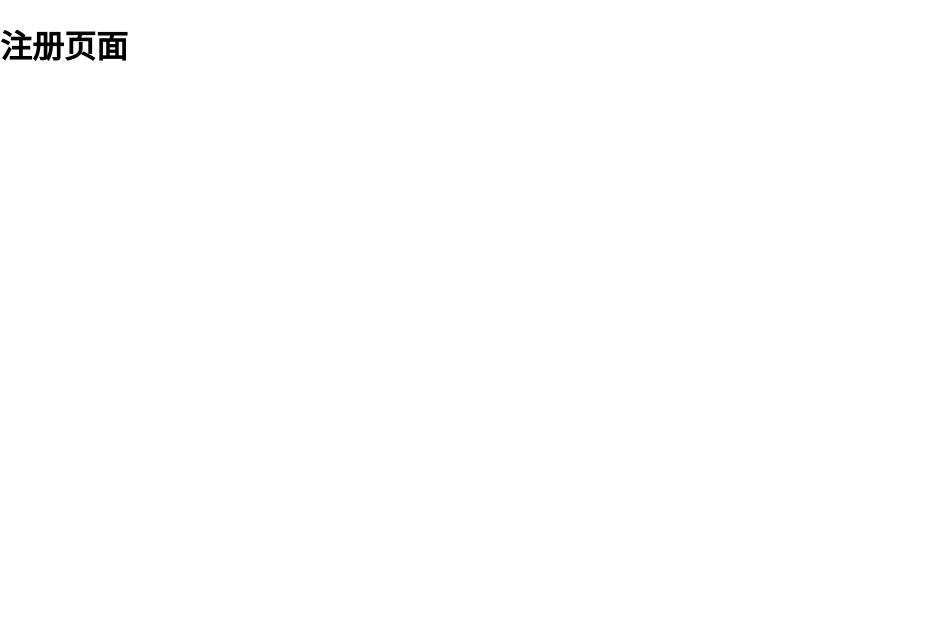
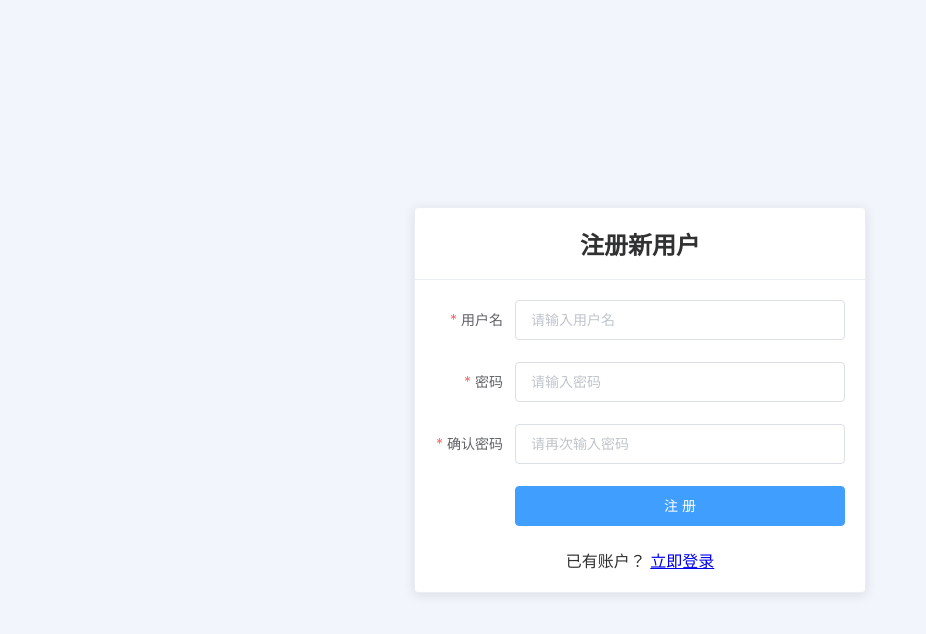
Before and after one commit to chenyufei02/nanyin-frontend, a Vue app: page /register in a window 1280 px wide. Shown: the top 634 px of the page, without its empty margins (0-926 px from the left). Built offline with nearby package versions, Linux system fonts and the light colour scheme.

Commit message:
0.02 注册

```diff
--- a/src/views/UserRegister.vue
+++ b/src/views/UserRegister.vue
@@ -1,11 +1,145 @@
 <template>
-  <div>
-    <h1>注册页面</h1>
-    </div>
+  <div class="register-container">
+    <el-card class="register-card">
+      <div slot="header" class="clearfix">
+        <h2>注册新用户</h2>
+      </div>
+
+      <el-form
+        :model="registerForm"
+        :rules="registerRules"
+        ref="registerFormRef"
+        label-width="80px"
+        @submit.native.prevent="handleRegister"
+      >
+        <el-form-item label="用户名" prop="username">
+          <el-input v-model="registerForm.username" placeholder="请输入用户名"></el-input>
+        </el-form-item>
+
+        <el-form-item label="密码" prop="password">
+          <el-input type="password" v-model="registerForm.password" placeholder="请输入密码"></el-input>
+        </el-form-item>
+
+        <el-form-item label="确认密码" prop="confirmPassword">
+          <el-input type="password" v-model="registerForm.confirmPassword" placeholder="请再次输入密码"></el-input>
+        </el-form-item>
+
+        <el-form-item>
+          <el-button
+            type="primary"
+            @click="handleRegister"
+            :loading="loading"
+            style="width: 100%;"
+          >
+            注 册
+          </el-button>
+        </el-form-item>
+      </el-form>
+
+      <div class="login-link">
+        已有账户？ <router-link to="/login">立即登录</router-link>
+      </div>
+    </el-card>
+  </div>
 </template>
 
 <script>
+// 1. 导入我们之前封装好的注册API函数
+import { register } from '@/api/auth.js';
+
 export default {
-  name: 'UserRegister'
+  name: 'UserRegister',
+  data() {
+    // 自定义一个校验规则，用于确认两次输入的密码是否一致
+    const validatePass = (rule, value, callback) => {
+      if (value === '') {
+        callback(new Error('请再次输入密码'));
+      } else if (value !== this.registerForm.password) {
+        callback(new Error('两次输入密码不一致!'));
+      } else {
+        callback();
+      }
+    };
+    return {
+      // 2. 定义表单数据对象
+      registerForm: {
+        username: '',
+        password: '',
+        confirmPassword: ''
+      },
+      // 3. 定义表单校验规则
+      registerRules: {
+        username: [
+          { required: true, message: '请输入用户名', trigger: 'blur' },
+          { min: 3, max: 15, message: '长度在 3 到 15 个字符', trigger: 'blur' }
+        ],
+        password: [
+          { required: true, message: '请输入密码', trigger: 'blur' },
+          { min: 6, message: '密码长度不能少于6位', trigger: 'blur' }
+        ],
+        confirmPassword: [
+          { required: true, validator: validatePass, trigger: 'blur' }
+        ]
+      },
+      // 4. 定义加载状态
+      loading: false
+    };
+  },
+  methods: {
+    // 5. 点击“注册”按钮时触发的核心方法
+    handleRegister() {
+      this.$refs.registerFormRef.validate(async (valid) => {
+        if (!valid) {
+          return false;
+        }
+
+        this.loading = true;
+
+        try {
+          // a. 调用注册API，注意只传递username和password
+          await register({
+            username: this.registerForm.username,
+            password: this.registerForm.password
+          });
+
+          // b. 弹出成功提示
+          this.$message.success('注册成功！将自动跳转到登录页...');
+
+          // c. 延迟1.5秒后，跳转到登录页
+          setTimeout(() => {
+            this.$router.push('/login');
+          }, 1500);
+
+        } catch (error) {
+          // d. 注册失败（例如用户名已存在），错误信息已在axios拦截器中处理
+          console.error('注册失败:', error);
+        } finally {
+          this.loading = false;
+        }
+      });
+    }
+  }
 };
 </script>
+
+<style scoped>
+/* 样式与登录页面保持一致 */
+.register-container {
+  display: flex;
+  justify-content: center;
+  align-items: center;
+  height: 100vh;
+  background-color: #f2f6fc;
+}
+.register-card {
+  width: 450px;
+}
+.clearfix h2 {
+  text-align: center;
+  margin: 0;
+}
+.login-link {
+  text-align: center;
+  margin-top: 10px;
+}
+</style>
```
